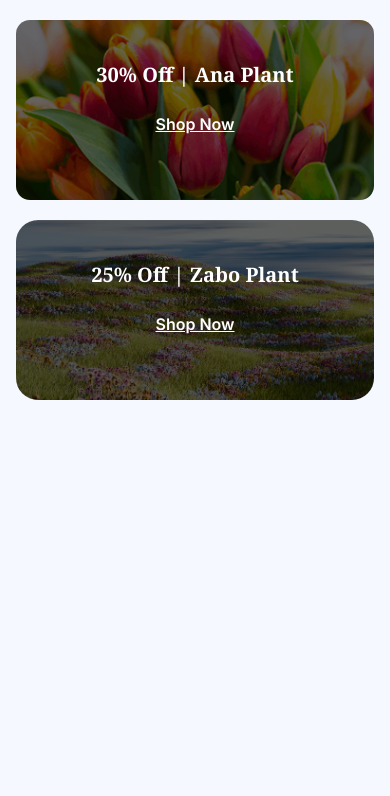
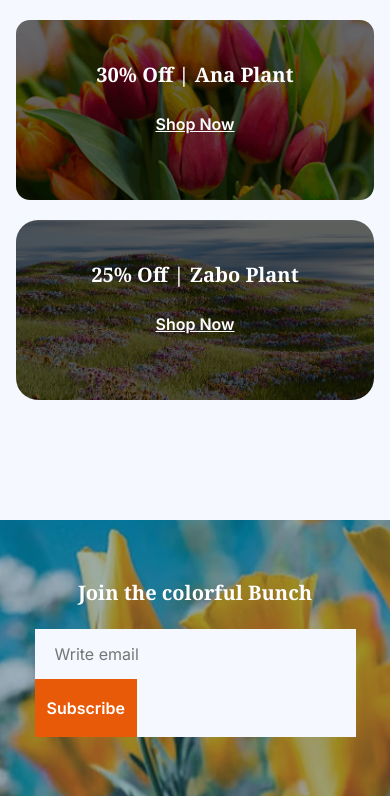
Before and after one commit to ArishYuvan/Assignment-02, a plain HTML site: page index.html in a window 390 px wide. Shown: the part 3962-4758 px from the top of the page. Before the commit the page ends 4362 px from the top, so only its background shows below. Drawn offline with Linux system fonts and the light colour scheme.

Commit message:
added responsive join section

```diff
--- a/index.html
+++ b/index.html
@@ -242,5 +242,15 @@
         </div>
       </section>
     </main>
+    <section class="join">
+      <h2 class="join-title noto-serif-bold-50">Join the colorful Bunch</h2>
+      <div class="input-box">
+        <input
+          type="email"
+          class="join-email"
+          placeholder="Write email"
+        /><button class="btn-primary btn-sub">Subscribe</button>
+      </div>
+    </section>
   </body>
 </html>
--- a/styles/style.css
+++ b/styles/style.css
@@ -48,7 +48,7 @@ html {
   font-size: 1.6rem;
   color: #ffffff;
   background-color: #e95a08;
-  padding: 26px 50px;
+  padding: 18px 50px;
   font-weight: 600;
   border: none;
 }
@@ -256,6 +256,43 @@ html {
 .latest-deal-zabo h3 {
   font-size: 4rem;
 }
+
+/* join section */
+
+.join {
+  background-image: url(../assets/news-letter-bg.png);
+  min-height: 533px;
+  /* width: 100%; */
+  background-repeat: no-repeat;
+  background-position: center;
+  display: flex;
+  flex-direction: column;
+  justify-content: center;
+  align-items: center;
+  margin: 0 auto;
+  margin-top: 120px;
+}
+.join-title {
+  color: #ffffff;
+  background: transparent;
+  margin-bottom: 23px;
+}
+
+.join-email {
+  height: 50px;
+  width: calc(100% - 178.31px - 20px);
+  padding-left: 20px;
+  border: none;
+  font-family: "Inter", sans-serif;
+  font-size: 1.6rem;
+  color: rgba(0, 0, 0, 0.5);
+}
+
+.input-box {
+  width: calc(100% - 610px);
+  min-width: 321px;
+  max-width: 1140px;
+}
 @media screen and (max-width: 576px) {
   /* mobile nav section */
   .mobile-display-no {
@@ -352,4 +389,18 @@ html {
       url(../assets/deal-zabo.png);
     background-size: cover;
   }
+
+  /* mobile join section */
+  .join-title {
+    font-size: 2rem;
+  }
+  .btn-sub {
+    padding: 19px 12px;
+  }
+  .join-email {
+    width: calc(218.69px - 20px);
+  }
+  .join {
+    min-height: 276px;
+  }
 }
```
